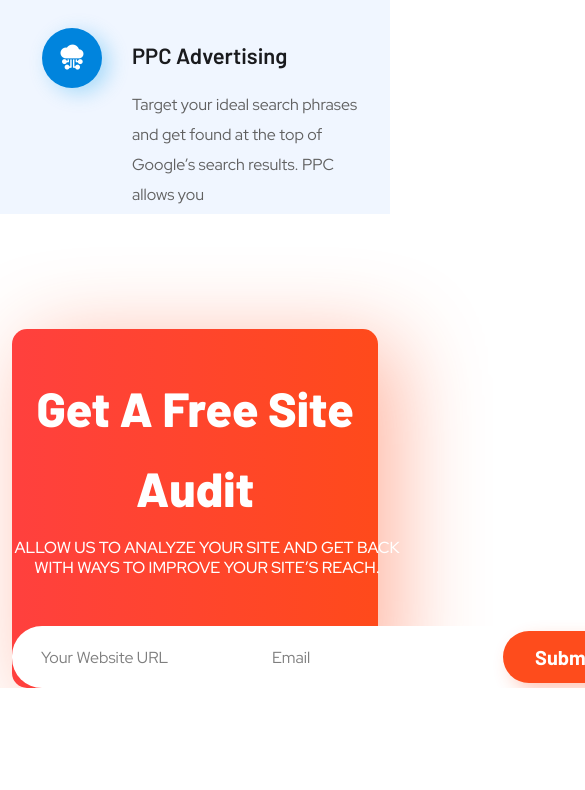
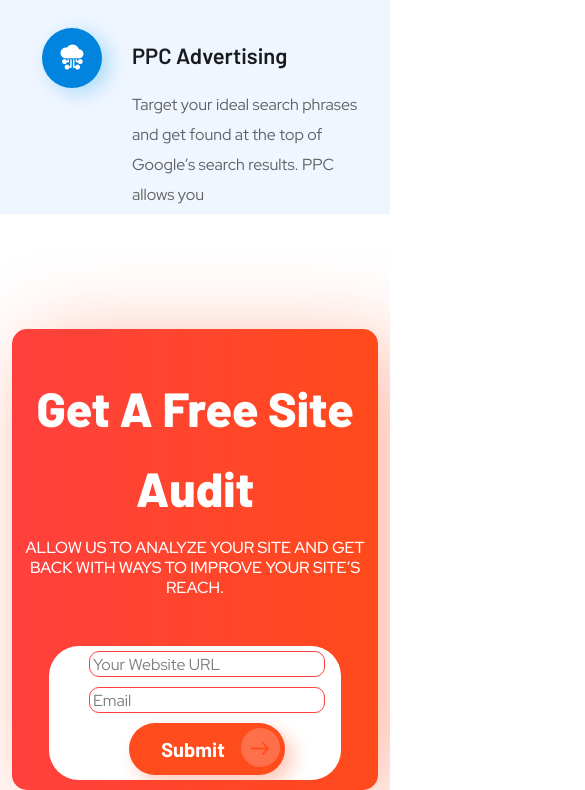
Before and after one commit to CoderPlace-Software/targeted-bits, a website: page src/index.html in a window 390 px wide. Shown: the part 3704-4494 px from the top of the page, 585 px wide, since content can reach past the window. Before the commit the page ends 4392 px from the top, so only its background shows below. Drawn offline with Linux system fonts and the light colour scheme; files whose address does not match are found by name.

Commit message:
add responsive audit

```diff
--- a/src/scss/components/_site-audit.scss
+++ b/src/scss/components/_site-audit.scss
@@ -14,7 +14,7 @@
   }
 
   &__subtitle {
-    width: 390px;
+    max-width: 390px;
     margin: 10px auto 0;
     text-align: center;
   }
@@ -52,3 +52,30 @@
     }
   }
 }
+
+@include media-breakpoint-down(md) {
+  .site-audit {
+    &__wrapper {
+      padding-bottom: 10px;
+    }
+
+    &__form-wrapper {
+      width: 80%;
+    }
+
+    &__form {
+      flex-direction: column;
+      gap: 10px;
+
+      .form-divider {
+        display: none;
+      }
+
+      input {
+        border: 1px solid #ff403e;
+        border-radius: 10px;
+        padding-left: 3px;
+      }
+    }
+  }
+}
```
Also changed, not shown: src/css/style.min.css.
